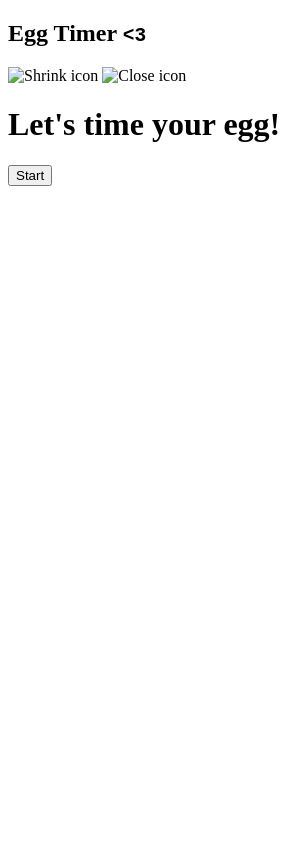
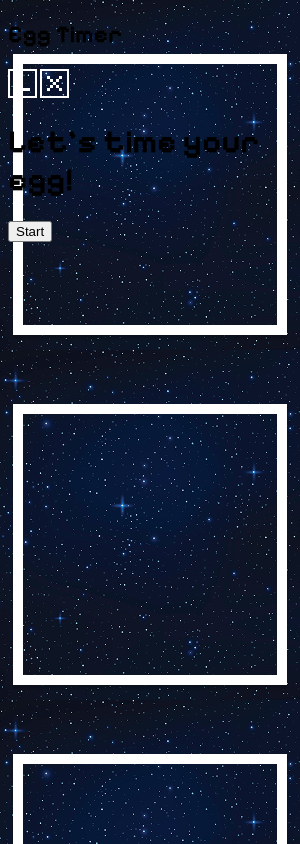
Before and after one commit to ErikaSignal/eggTimer, an Electron app: page src/startPage.html in a window 300 px wide. Drawn offline with Linux system fonts and the light colour scheme.

Commit message:
Update code

```diff
--- a/src/startPage.html
+++ b/src/startPage.html
@@ -10,10 +10,10 @@
 <body>
     <header>
         <div class="header-container">
-            <h2>Egg Timer <code>&lt;3</code></h2>
+            <h2>Egg Timer</h2>
             <div class="shrink-close-icons">
-                <img src="../assets/shrink-icon.png" alt="Shrink icon" class="shrink-icon" />
-                <img src="../assets/close-icon.png" alt="Close icon" class="close-icon" />
+                <img src="./assets/shrink-icon.png" alt="Shrink icon" class="shrink-icon" />
+                <img src="./assets/close-icon.png" alt="Close icon" class="close-icon" />
             </div>
         </div>
     </header>
--- a/src/style.css
+++ b/src/style.css
@@ -1,2 +1,8 @@
 @import url('https://fonts.googleapis.com/css2?family=Silkscreen&display=swap');
 @import url('https://fonts.googleapis.com/css2?family=Pixelify+Sans:wght@400;700&display=swap');
+
+body {
+  font-family: 'Pixelify Sans', sans-serif;
+  background-image: url("./assets/background.png");
+    background-size: cover;
+}
```
Also changed, not shown: src/main.js (+5 -4 lines), src/assets/background.png (added), src/assets/close-icon.png (renamed from src/assets/close-icon.png.png), src/assets/shrink-icon.png (renamed from src/assets/shrink-icon.png.png), src/assets/soft-boiled-egg.png (added), 3 other files.
